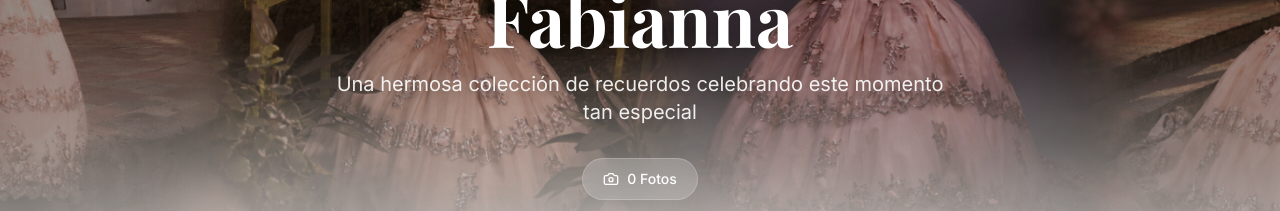
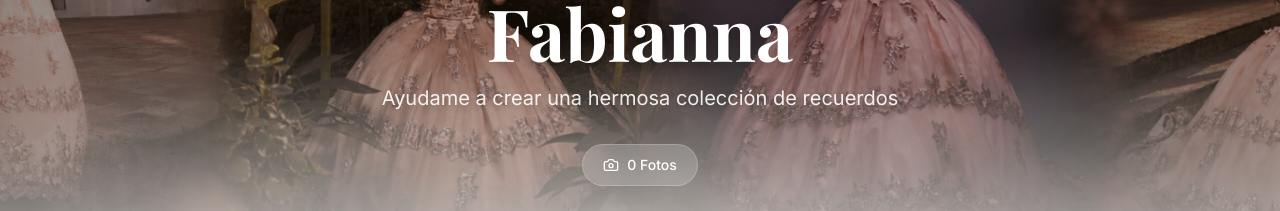
Before and after one commit to 54lv4d0r/-lbum-XV-a-os, a Next.js app: page / in a window 1280 px wide. Shown: the part 247-458 px from the top of the page. Built offline with nearby package versions, Linux system fonts and the light colour scheme; no server answers; a web font is replaced by a local one.

Commit message:
Update subtitle in HeroBanner component

```diff
--- a/app/page.tsx
+++ b/app/page.tsx
@@ -87,7 +87,7 @@ export default function GalleryPage() {
     <main className="min-h-screen bg-background">
       <HeroBanner
        title={<>Mis XV Años<br />Fabianna</>}
-        subtitle="Una hermosa colección de recuerdos celebrando este momento tan especial"
+        subtitle="Ayudame a crear una hermosa colección de recuerdos"
         photoCount={guestPhotos.length}
         coverImage={coverImage}
       />
```
